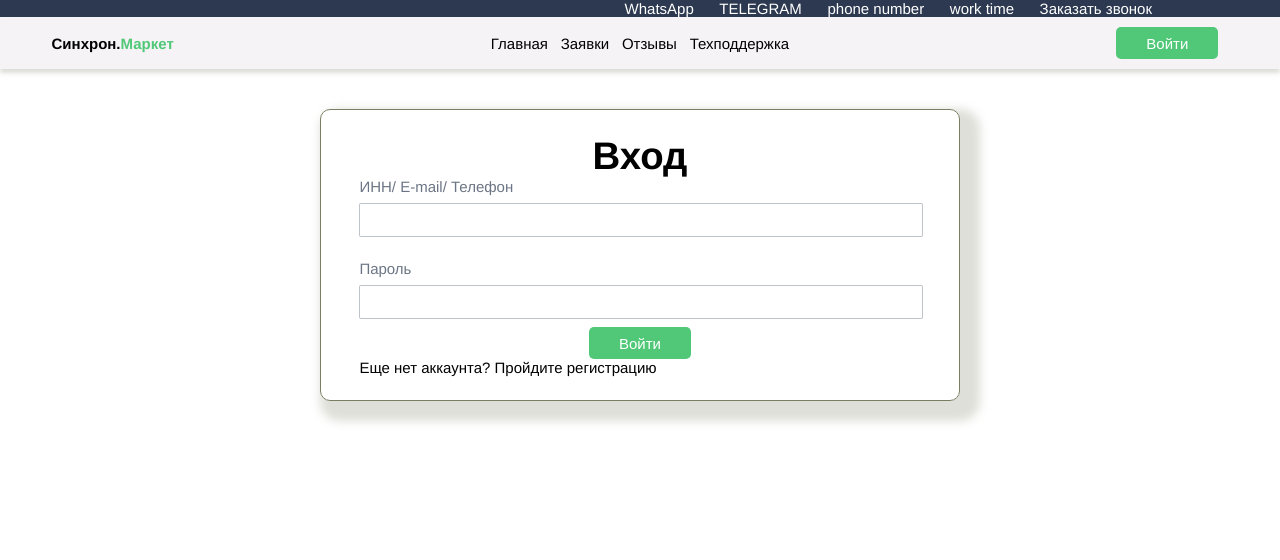
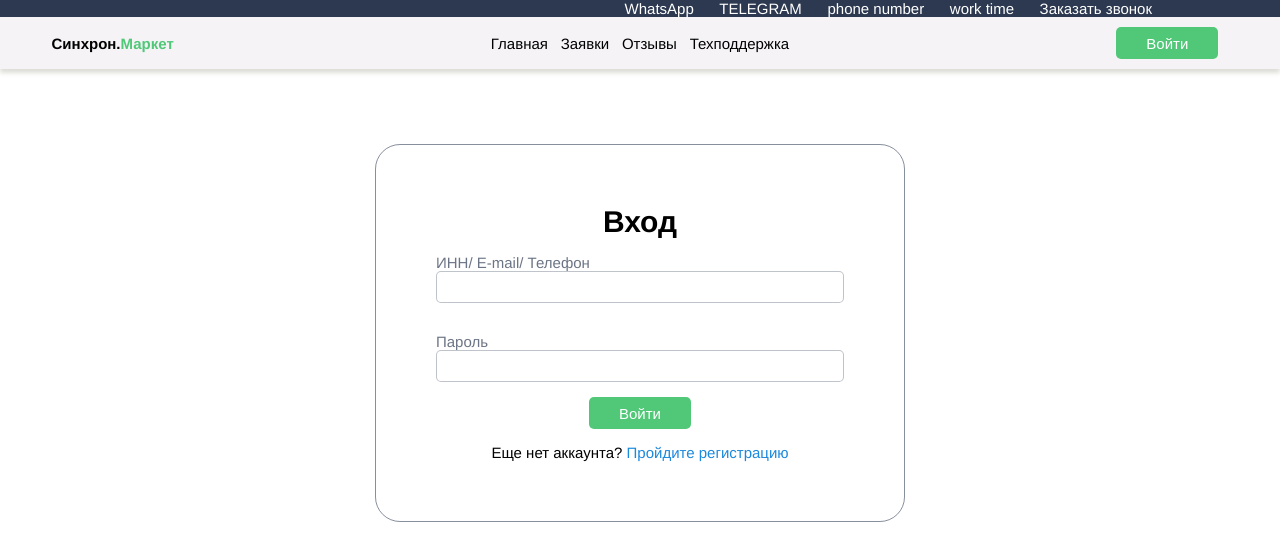
Before and after one commit to startsevIT/Synchron.Market, a React (Create React App) app: page /login in a window 1280 px wide. Shown: the top 560 px of the page. Built offline with nearby package versions, Linux system fonts and the light colour scheme.

Commit message:
Fix loginPage

```diff
--- a/src/App.js
+++ b/src/App.js
@@ -1,7 +1,7 @@
 import LoginPage from "./Pages/LoginPage.js";
 import Main from "./Pages/Main.js";
 import {BrowserRouter, Route, Routes} from "react-router-dom"
-import Layout from "./Pages/Layout.js"
+import Layout from "./Layout.js"
 import Orders from "./Pages/Orders.js";
 import AccountPage from "./Pages/AccountPage.js";
 
--- a/src/Components/Button.js
+++ b/src/Components/Button.js
@@ -1,11 +1,9 @@
 export default function Button({OnClickHandler, text}) {
   return (
-    <div>
       <button
       className="button"
       onClick={OnClickHandler}>
         {text}
       </button>
-    </div>
   );
 }
--- a/src/Components/Card.js
+++ b/src/Components/Card.js
@@ -9,7 +9,11 @@ export function Card({ title, subspecies }) {
           {subspecies.map(x => x.name + ", ")}
         </p>
       </div>
-      <img src="https://avatars.mds.yandex.net/i?id=4f7586d49edaa427e07a8819562fc284_l-5248434-images-thumbs&n=13" alt={title} />
+      <div
+      className="img"
+      style={{ backgroundImage: "url(https://avatars.mds.yandex.net/i?id=4f7586d49edaa427e07a8819562fc284_l-5248434-images-thumbs&n=13)"}}
+      >
+      </div>
     </div>
   );
 }
--- /dev/null
+++ b/src/Components/Footer.js
@@ -0,0 +1,6 @@
+export default function Footer() {
+    return (
+      <footer>
+      </footer>
+    );
+  }
--- a/src/Components/Form.js
+++ b/src/Components/Form.js
@@ -1,80 +1,31 @@
-import { redirect } from "react-router-dom";
 import Button from "./Button.js";
 import Input from "./Input.js";
+import { LoginUserAsync } from "../Functions/User.js";
+import { Link } from "react-router-dom";
 
 export default function Form({title, data, buttonText}) {
 
     const CreateLoginDTO = async (e) => {
         e.preventDefault();
         const formData = Object.fromEntries(new FormData(e.target))
-
         try {
-            const response = await fetch("https://a30168-fd46.u.d-f.pw/users/login",{
-                method: "POST",
-                headers: { "Content-Type" : "application/json"},
-                body: JSON.stringify({...formData})
-            });
-
-            if(!response.ok){
-                throw new Error("Такого пользователя нет");
-            }
-
-            const data = await response.json();
-            sessionStorage.setItem("token", data)
-
+            await LoginUserAsync(formData);
         }
         catch(error) {
             console.error(error);
         }
-        return redirect("/123");
-    }
-
-    const formContainerStyle = {
-        display: "flex",
-        justifyContent: "center",
-        alignItems: "center",
-        height: "100%"
-    }
-
-    const formStyle = {
-        display: "flex",
-        flexDirection: "column",
-        border: "1px solid #7C7E63",
-        width: "43vw",
-        height: "55vh",
-        gap: "3vh",
-        borderRadius: "10px",
-        padding: "5vh 5vw"
-    };
-
-    const headerStyle = {
-        textAlign: "center",
-        fontSize: "3vw"
-    };
-
-    const a ={
-        display: "grid",
-        gridTemplateColumns: data.length > 4 ? "1fr 1fr" : "1fr",
-        gap: "1rem"
     }
 
     return (
-        <form onSubmit={CreateLoginDTO} style={{
-            border: "1px solid #7C7E63",
-            marginTop: "5vh",
-            marginInline: "25vw",
-            borderRadius: "10px",
-            padding: "3vh 3vw",
-            boxShadow: "10px 10px 10px 10px #7C7E6340"
-        }}>
-            <h1 style={headerStyle}>{title}</h1>
-            <div style={a}>
+        <form onSubmit={CreateLoginDTO}>
+            <h1>{title}</h1>
+            <div>
             {data.map(item=> (  <Input key = {item.key} {...item}/> ))}
             </div>
-            <div style={{textAlign: "center"}}>
+            <div className="button">
                 <Button text={buttonText}/>
             </div>
-            <p>Еще нет аккаунта? Пройдите регистрацию</p>
+            <p>Еще нет аккаунта? <Link to="/registration" style={{color: "#1B89DD"}}>Пройдите регистрацию</Link></p>
         </form>
     );
   }
--- a/src/Components/Input.js
+++ b/src/Components/Input.js
@@ -1,47 +1,14 @@
 export default function InputSlot(props) {
     const {placeholder, errorMessage, error = false, type, ...rest} = props;
     return (
-        <div
-        style={{
-            display:"flex",
-            flexDirection: "column",
-            gap: "1vh"
-        }}>
-            <div>
-                <label
-                style={{
-                    color: "#2C3950B2",
-                }}>
-                    {placeholder}
-                </label>
-            </div>
-            <div>
-                <input
-                autoComplete="off"
-                data-error={error}
-                type={type || "text"}
-                {...rest}
-                style={{
-                    fontSize: "2vh",
-                    width: "100%",
-                    height: "4vh",
-                    border: "1px solid #2C39504D",
-                    borderRadius: "2px",
-                    }}/>
-            </div>
-            <p
-            data-error={error}>
-                {errorMessage}
-            </p>
-            <style>
-                {`.input_error {
-                    display : none;
-
-                    &[data-error="true" ] {
-                        display : block;
-                    }
-                `}
-            </style>
+        <div className="input">
+            <label>
+                {placeholder}
+            </label>
+            <input
+            data-error={error}
+            type={type || "text"}
+            {...rest}/>
         </div>
     );
   }
--- /dev/null
+++ b/src/Functions/User.js
@@ -0,0 +1,14 @@
+export async function LoginUserAsync(formData) {
+    const response = await fetch("https://a30168-fd46.u.d-f.pw/users/login", {
+        method: "POST",
+        headers: { "Content-Type": "application/json" },
+        body: JSON.stringify({ ...formData })
+    });
+
+    if (!response.ok) {
+        throw new Error("Такого пользователя нет");
+    }
+
+    const data = await response.json();
+    sessionStorage.setItem("token", data);
+}
--- a/src/Pages/Layout.js
+++ b/src/Layout.js
@@ -1,11 +1,13 @@
 import { Outlet } from "react-router-dom";
-import Header from "../Components/Header";
+import Header from "./Components/Header.js";
+import Footer from "./Components/Footer.js";
 
 export default function LoginPage() {
   return (
     <>
         <Header/>
         <Outlet/>
+
     </>
   );
 }
--- a/src/Pages/LoginPage.js
+++ b/src/Pages/LoginPage.js
@@ -3,14 +3,8 @@ import { LoginDTO } from "../DTOs/LoginDTO";
 
 export default function LoginPage() {
   return (
-    <div style={{
-      height: "100vh",
-      display: "grid",
-      gridTemplateRows: "1fr 8fr"
-    }}>
-      <div>
+    <div className="login_page">
       <Form title="Вход" data={LoginDTO} buttonText="Войти"/>
-      </div>
     </div>
   );
 }
--- a/src/Pages/Main.js
+++ b/src/Pages/Main.js
@@ -1,5 +1,6 @@
 import { useEffect, useState } from "react";
 import { Card } from "../Components/Card";
+import Footer from "../Components/Footer";
 
 export default function Main() {
   const [directions, setDirections] = useState([]);
@@ -36,8 +37,6 @@ export default function Main() {
           </div>)}
         </div>
       </div>
-      <div className="footer">
-      </div>
       </div>
   );
 }
--- a/src/style.css
+++ b/src/style.css
@@ -1,6 +1,6 @@
 * {
-    font-size: calc( (100vw - 480px)/(1280 - 480) * (24 - 16) + 7px);
-}
+    font-size: calc( (100vw - 480px)/(1280 - 480) * (24 - 16) + 7px);}
+
 
 .logo {
     display: flex;
@@ -8,7 +8,7 @@
     align-items: center;}
 .logo_right {
     color: #50C878;}
-.button {
+button {
     color: white;
     background-color: #50C878;
     padding: 0.5rem 2rem;
@@ -36,9 +36,8 @@
     margin-top: 1em;
     font-size: 0.9em;
     color: white;}
-.direction_card img {
-    object-fit: cover;
-    width: 100%}
+.direction_card .img {
+    background-size: 100% 100%;}
 
 
 
@@ -114,7 +113,6 @@
 
 
 
-
 .image_label{
     box-sizing: border-box;
     background: linear-gradient(135deg, #2C395099, #2C395099),
@@ -140,13 +138,62 @@
     padding-top: 5em;
     display: flex;
     overflow-x:scroll;
-
     scroll-snap-type: x mandatory;}
 .directions_block .slide {
     scroll-snap-align: start;
-    min-width: 25vw;
+    min-width: 24.5vw;
     margin-inline: 1em;}
-.main .footer {
+
+
+
+footer {
     margin-top: 4em;
     height: 10em;
     background-color: #2C3950;}
+
+.login_page {
+    margin-inline: 25em;
+    margin-top: 5em;
+}
+
+
+
+form {
+    border: 0.5px  solid #2C395090;
+    padding: 4em;
+    border-radius: 25px;
+}
+
+.login_page form h1 {
+    text-align: center;
+    font-size: 2em;
+}
+
+.login_page form .button {
+
+   display: flex;
+   justify-content: center;
+}
+
+.login_page form p {
+    margin-top: 1em;
+    text-decoration: none;
+    text-align: center;
+}
+
+
+
+
+
+.input {
+    display: flex;
+    flex-direction: column;
+    padding-block: 1em;
+    color: #2C3950B2;
+}
+
+.input input {
+    height: 2em;
+    border-radius: 5px;
+    border: 0.5px solid #2C39504D;
+}
```
Also changed, not shown: src/Pages/RegisterPage.js (added, +7 -0 lines).
